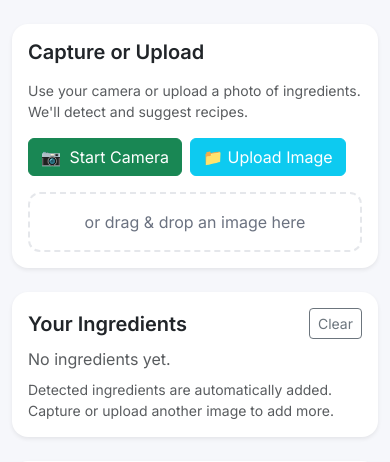
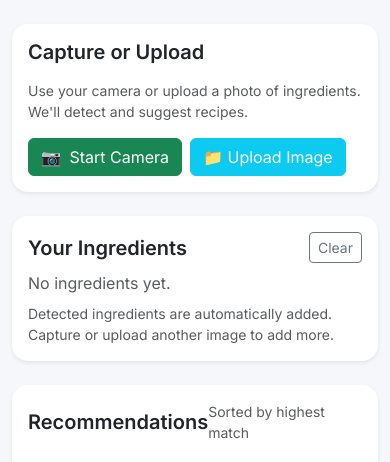
Before and after one commit to JustJas1103/PyApp, a Flask app: page / in a window 390 px wide. Shown: the part 57-519 px from the top of the page. Run offline with Flask 3, Linux system fonts and the light colour scheme.

Commit message:
Hide drag and drop on mobile, keep for desktop

```diff
--- a/static/js/app.js
+++ b/static/js/app.js
@@ -392,7 +392,7 @@
     qs('#captureBtn').addEventListener('click', capturePhoto);
     qs('#imageUpload').addEventListener('change', onUploadChange);
 
-    // Drag and Drop
+    // Drag and Drop (desktop only)
     const drop = qs('#dropZone');
     if (drop){
       ;['dragenter','dragover'].forEach(evt => drop.addEventListener(evt, (e)=>{ e.preventDefault(); e.stopPropagation(); drop.classList.add('dragover'); }));
--- a/templates/index.html
+++ b/templates/index.html
@@ -32,9 +32,7 @@
                     <input type="file" id="imageUpload" class="d-none" accept="image/*">
                 </div>
 
-
-
-                <div id="dropZone" class="drop-zone mt-3">
+                <div id="dropZone" class="drop-zone mt-3 d-none d-md-block">
                     <div class="dz-instructions">or drag &amp; drop an image here</div>
                 </div>
 
```
